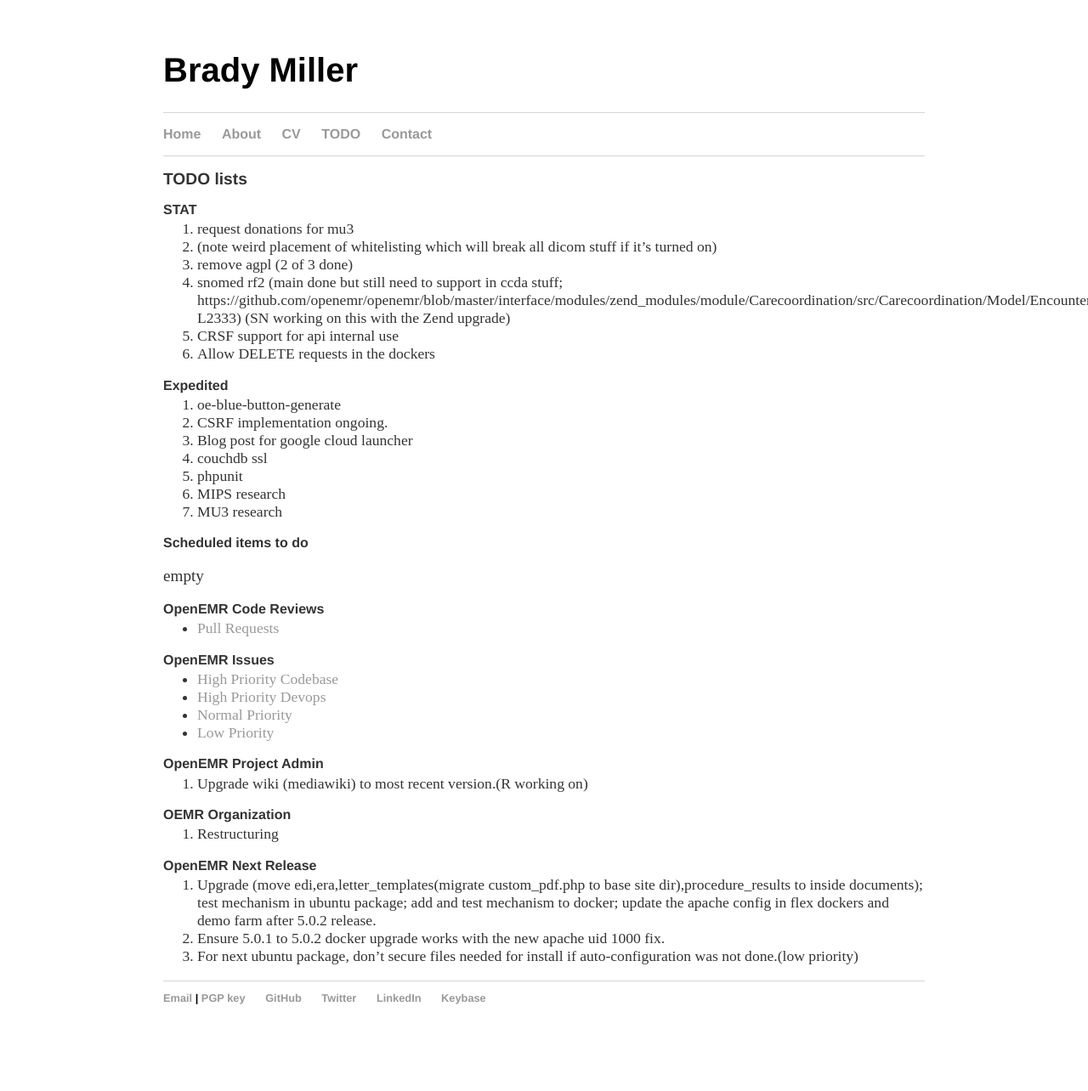
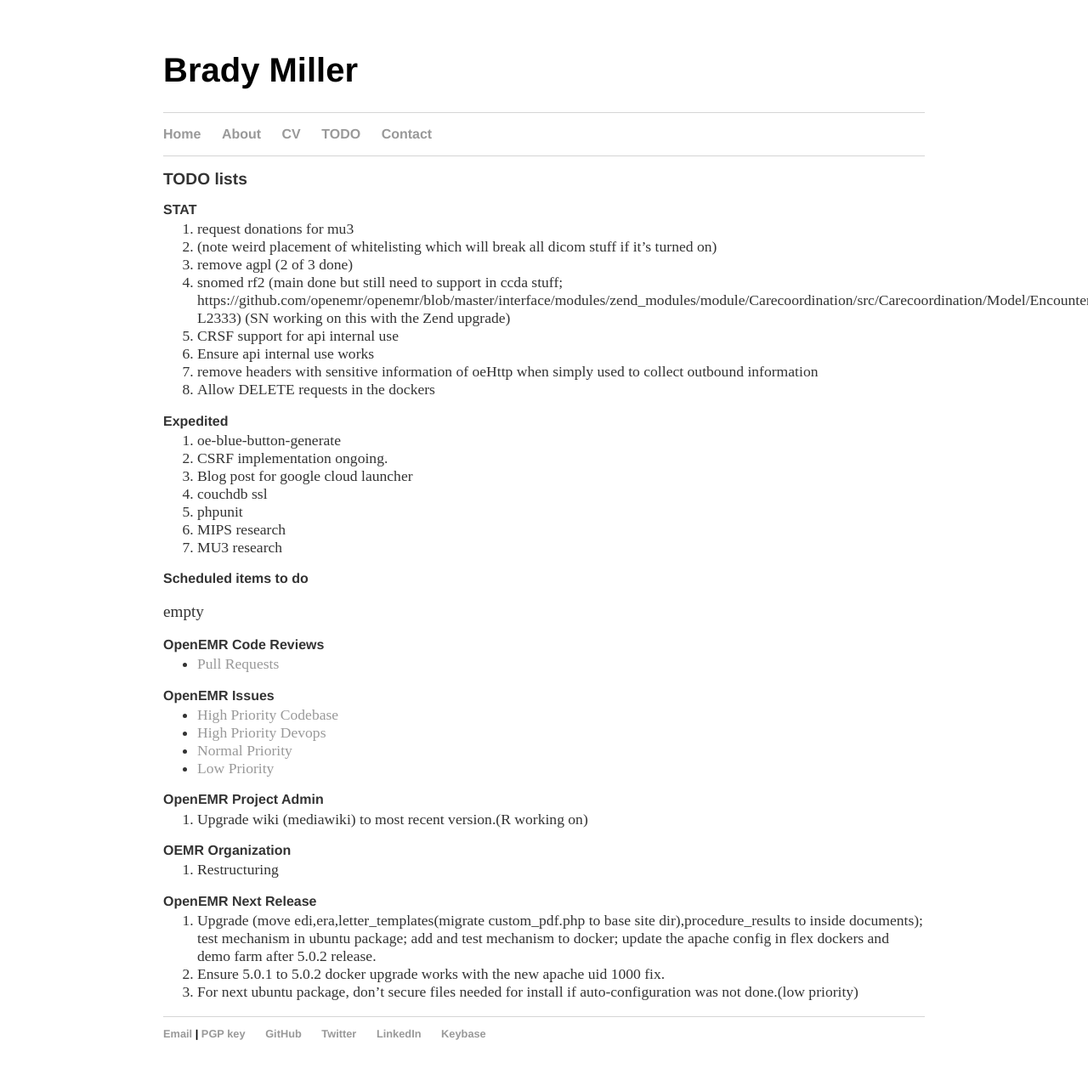
Before and after one commit to bradymiller/bradymiller.github.io, a Jekyll site: the page built from todo/index.md, in a window 1280 px wide. Shown: the whole page at 85% size. Built offline with Jekyll 4.4.1, drawn with Linux system fonts in a browser that asks for light colours; our own code applies the rules of GitHub Pages for plain Markdown files; before the commit the page ends 1242 px from its top, so only the background shows below that.

Commit message:
Update index.md

```diff
--- a/todo/index.md
+++ b/todo/index.md
@@ -9,6 +9,8 @@
 1. remove agpl (2 of 3 done)
 1. snomed rf2 (main done but still need to support in ccda stuff; https://github.com/openemr/openemr/blob/master/interface/modules/zend_modules/module/Carecoordination/src/Carecoordination/Model/EncounterccdadispatchTable.php#L2316-L2333) (SN working on this with the Zend upgrade)
 1. CRSF support for api internal use
+1. Ensure api internal use works
+1. remove headers with sensitive information of oeHttp when simply used to collect outbound information
 1. Allow DELETE requests in the dockers
 
 ### Expedited
```
